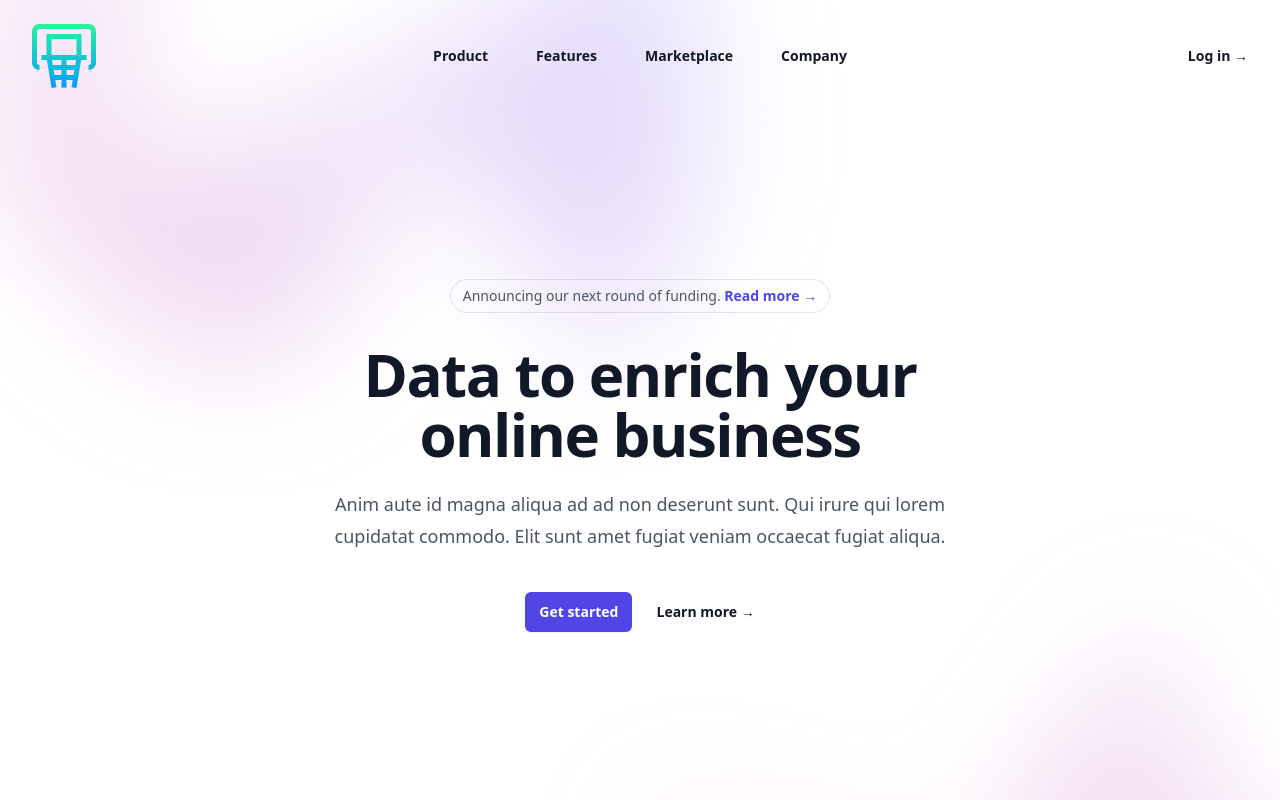
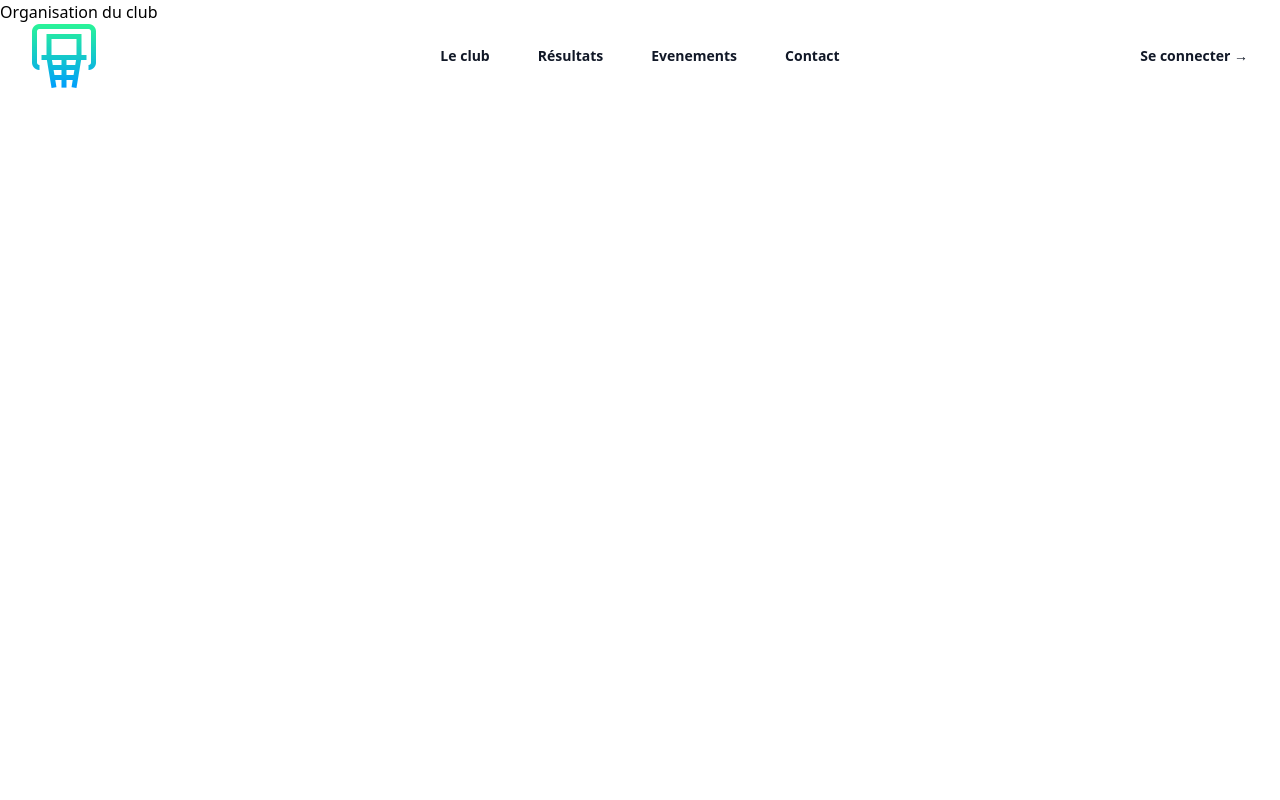
Before and after one commit to BriceJuhel/club-basket, a React (Create React App) app: page /club in a window 1280 px wide. Shown: the top 800 px of the page. Built offline with nearby package versions, Linux system fonts and the light colour scheme.

Commit message:
creation composant NavBar

```diff
--- a/package.json
+++ b/package.json
@@ -14,6 +14,7 @@
     "@types/react-dom": "^18.2.7",
     "react": "^18.2.0",
     "react-dom": "^18.2.0",
+    "react-router-dom": "^6.16.0",
     "react-scripts": "5.0.1",
     "typescript": "^4.9.5",
     "web-vitals": "^2.1.4"
--- a/src/App.tsx
+++ b/src/App.tsx
@@ -1,10 +1,17 @@
 import './App.css';
 import Home from './pages/Home';
+import { Club } from './pages/Club';
+import { Routes, Route} from 'react-router-dom';
+import NavBar from './components/NavBar';
 
 function App() {
   return (
     <div>
-      <Home/>
+      <NavBar/>
+      <Routes>
+        <Route path='/' element={ <Home/>}/>
+        <Route path='/club' element={ <Club/>}/>
+      </Routes>
     </div>
   )
 }
--- /dev/null
+++ b/src/components/NavBar.tsx
@@ -0,0 +1,101 @@
+import { useState } from 'react'
+import { Dialog } from '@headlessui/react'
+import { Bars3Icon, XMarkIcon } from '@heroicons/react/24/outline'
+
+const navigation = [
+  { name: 'Le club', href: '/club' },
+  { name: 'Résultats', href: '#' },
+  { name: 'Evenements', href: '#' },
+  { name: 'Contact', href: '#' },
+]
+
+export default function Example() {
+  const [mobileMenuOpen, setMobileMenuOpen] = useState(false)
+
+  return (
+    <div className="bg-white">
+      <header className="absolute inset-x-0 top-0 z-50">
+        <nav className="flex items-center justify-between p-6 lg:px-8" aria-label="Global">
+          <div className="flex lg:flex-1">
+            <a href="#" className="-m-1.5 p-1.5">
+              <span className="sr-only">Your Company</span>
+              <img
+                className="h-16 w-auto"
+                src="/logo.png"
+                alt="Logo"
+              />
+            </a>
+          </div>
+          <div className="flex lg:hidden">
+            <button
+              type="button"
+              className="-m-2.5 inline-flex items-center justify-center rounded-md p-2.5 text-gray-700"
+              onClick={() => setMobileMenuOpen(true)}
+            >
+              <span className="sr-only">Open main menu</span>
+              <Bars3Icon className="h-6 w-6" aria-hidden="true" />
+            </button>
+          </div>
+          <div className="hidden lg:flex lg:gap-x-12">
+            {navigation.map((item) => (
+              <a key={item.name} href={item.href} className="text-sm font-semibold leading-6 text-gray-900">
+                {item.name}
+              </a>
+            ))}
+          </div>
+          <div className="hidden lg:flex lg:flex-1 lg:justify-end">
+            <a href="#" className="text-sm font-semibold leading-6 text-gray-900">
+              Se connecter <span aria-hidden="true">&rarr;</span>
+            </a>
+          </div>
+        </nav>
+        <Dialog as="div" className="lg:hidden" open={mobileMenuOpen} onClose={setMobileMenuOpen}>
+          <div className="fixed inset-0 z-50" />
+          <Dialog.Panel className="fixed inset-y-0 right-0 z-50 w-full overflow-y-auto bg-white px-6 py-6 sm:max-w-sm sm:ring-1 sm:ring-gray-900/10">
+            <div className="flex items-center justify-between">
+              <a href="#" className="-m-1.5 p-1.5">
+                <span className="sr-only">Your Company</span>
+                <img
+                  className="h-8 w-auto"
+                  src="/logo.png"
+                  alt=""
+                />
+              </a>
+              <button
+                type="button"
+                className="-m-2.5 rounded-md p-2.5 text-gray-700"
+                onClick={() => setMobileMenuOpen(false)}
+              >
+                <span className="sr-only">Close menu</span>
+                <XMarkIcon className="h-6 w-6" aria-hidden="true" />
+              </button>
+            </div>
+            <div className="mt-6 flow-root">
+              <div className="-my-6 divide-y divide-gray-500/10">
+                <div className="space-y-2 py-6">
+                  {navigation.map((item) => (
+                    <a
+                      key={item.name}
+                      href={item.href}
+                      className="-mx-3 block rounded-lg px-3 py-2 text-base font-semibold leading-7 text-gray-900 hover:bg-gray-50"
+                    >
+                      {item.name}
+                    </a>
+                  ))}
+                </div>
+                <div className="py-6">
+                  <a
+                    href="#"
+                    className="-mx-3 block rounded-lg px-3 py-2.5 text-base font-semibold leading-7 text-gray-900 hover:bg-gray-50"
+                  >
+                    Se connecter
+                  </a>
+                </div>
+              </div>
+            </div>
+          </Dialog.Panel>
+        </Dialog>
+      </header>
+    </div>
+  )
+        }
--- a/src/index.tsx
+++ b/src/index.tsx
@@ -3,13 +3,16 @@ import ReactDOM from 'react-dom/client';
 import './index.css';
 import App from './App';
 import reportWebVitals from './reportWebVitals';
+import { BrowserRouter } from 'react-router-dom';
 
 const root = ReactDOM.createRoot(
   document.getElementById('root') as HTMLElement
 );
 root.render(
   <React.StrictMode>
-    <App />
+    <BrowserRouter>
+      <App />
+    </BrowserRouter>
   </React.StrictMode>
 );
 
--- /dev/null
+++ b/src/pages/Club.tsx
@@ -0,0 +1,7 @@
+export const Club = () => {
+    return (
+    <div>
+        <h3>Organisation du club</h3>
+    </div>
+    )
+}
--- a/src/pages/Home.tsx
+++ b/src/pages/Home.tsx
@@ -1,102 +1,7 @@
-import { useState } from 'react'
-import { Dialog } from '@headlessui/react'
-import { Bars3Icon, XMarkIcon } from '@heroicons/react/24/outline'
-
-const navigation = [
-  { name: 'Product', href: '#' },
-  { name: 'Features', href: '#' },
-  { name: 'Marketplace', href: '#' },
-  { name: 'Company', href: '#' },
-]
-
-export default function Example() {
-  const [mobileMenuOpen, setMobileMenuOpen] = useState(false)
+export default function Home() {
 
   return (
     <div className="bg-white">
-      <header className="absolute inset-x-0 top-0 z-50">
-        <nav className="flex items-center justify-between p-6 lg:px-8" aria-label="Global">
-          <div className="flex lg:flex-1">
-            <a href="#" className="-m-1.5 p-1.5">
-              <span className="sr-only">Your Company</span>
-              <img
-                className="h-16 w-auto"
-                src="/logo.png"
-                alt="Logo"
-              />
-            </a>
-          </div>
-          <div className="flex lg:hidden">
-            <button
-              type="button"
-              className="-m-2.5 inline-flex items-center justify-center rounded-md p-2.5 text-gray-700"
-              onClick={() => setMobileMenuOpen(true)}
-            >
-              <span className="sr-only">Open main menu</span>
-              <Bars3Icon className="h-6 w-6" aria-hidden="true" />
-            </button>
-          </div>
-          <div className="hidden lg:flex lg:gap-x-12">
-            {navigation.map((item) => (
-              <a key={item.name} href={item.href} className="text-sm font-semibold leading-6 text-gray-900">
-                {item.name}
-              </a>
-            ))}
-          </div>
-          <div className="hidden lg:flex lg:flex-1 lg:justify-end">
-            <a href="#" className="text-sm font-semibold leading-6 text-gray-900">
-              Log in <span aria-hidden="true">&rarr;</span>
-            </a>
-          </div>
-        </nav>
-        <Dialog as="div" className="lg:hidden" open={mobileMenuOpen} onClose={setMobileMenuOpen}>
-          <div className="fixed inset-0 z-50" />
-          <Dialog.Panel className="fixed inset-y-0 right-0 z-50 w-full overflow-y-auto bg-white px-6 py-6 sm:max-w-sm sm:ring-1 sm:ring-gray-900/10">
-            <div className="flex items-center justify-between">
-              <a href="#" className="-m-1.5 p-1.5">
-                <span className="sr-only">Your Company</span>
-                <img
-                  className="h-8 w-auto"
-                  src="https://tailwindui.com/img/logos/mark.svg?color=indigo&shade=600"
-                  alt=""
-                />
-              </a>
-              <button
-                type="button"
-                className="-m-2.5 rounded-md p-2.5 text-gray-700"
-                onClick={() => setMobileMenuOpen(false)}
-              >
-                <span className="sr-only">Close menu</span>
-                <XMarkIcon className="h-6 w-6" aria-hidden="true" />
-              </button>
-            </div>
-            <div className="mt-6 flow-root">
-              <div className="-my-6 divide-y divide-gray-500/10">
-                <div className="space-y-2 py-6">
-                  {navigation.map((item) => (
-                    <a
-                      key={item.name}
-                      href={item.href}
-                      className="-mx-3 block rounded-lg px-3 py-2 text-base font-semibold leading-7 text-gray-900 hover:bg-gray-50"
-                    >
-                      {item.name}
-                    </a>
-                  ))}
-                </div>
-                <div className="py-6">
-                  <a
-                    href="#"
-                    className="-mx-3 block rounded-lg px-3 py-2.5 text-base font-semibold leading-7 text-gray-900 hover:bg-gray-50"
-                  >
-                    Log in
-                  </a>
-                </div>
-              </div>
-            </div>
-          </Dialog.Panel>
-        </Dialog>
-      </header>
-
       <div className="relative isolate px-6 pt-14 lg:px-8">
         <div
           className="absolute inset-x-0 -top-40 -z-10 transform-gpu overflow-hidden blur-3xl sm:-top-80"
```
Also changed, not shown: 2 other files (tests, documents, lock files or other folders).
